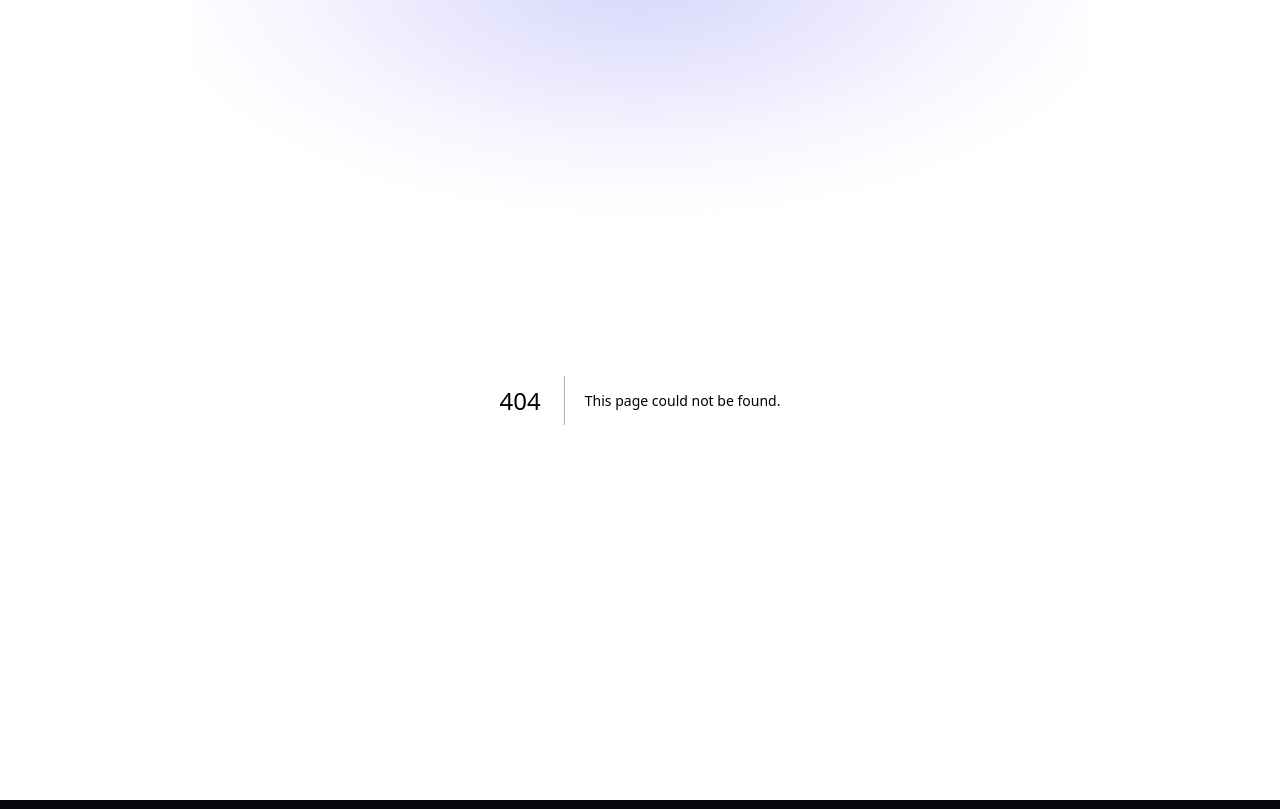
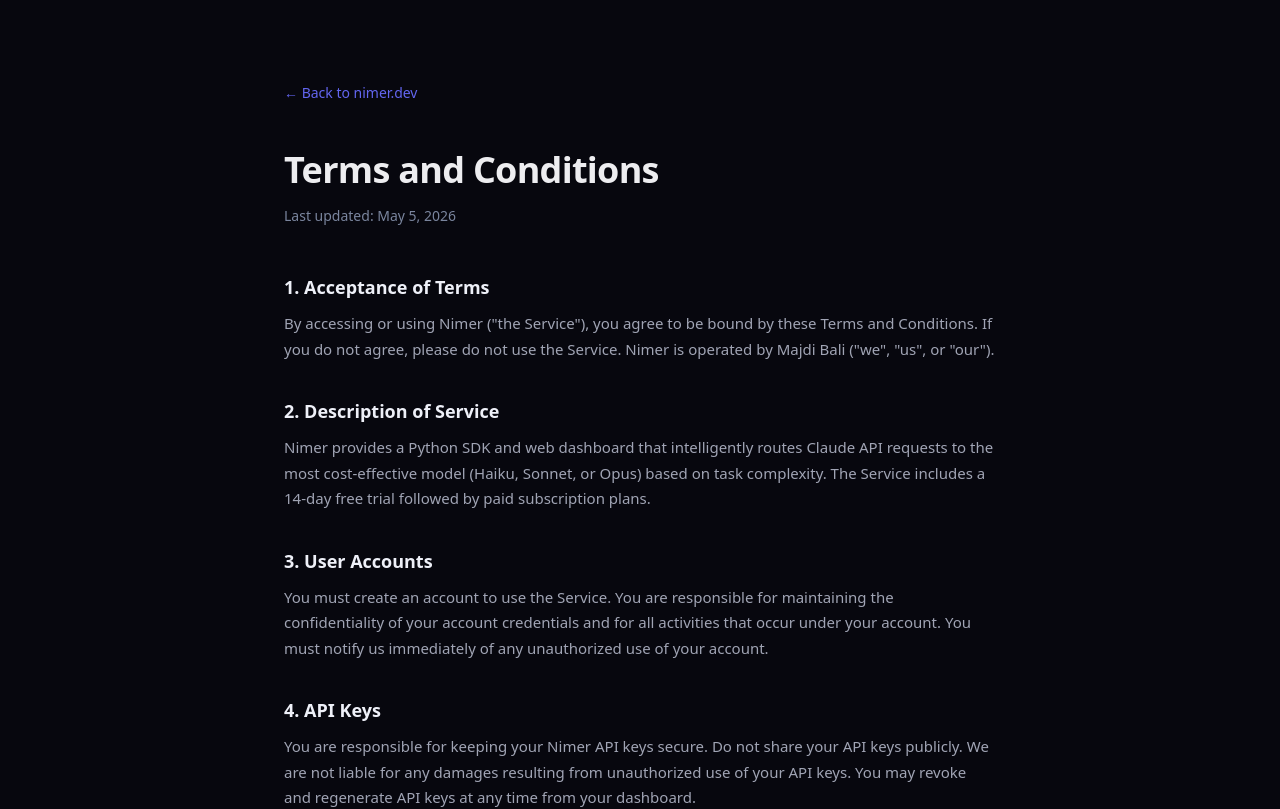
Before and after one commit to nimer-dev/landing, a Next.js app: page /terms in a window 1280 px wide. Before the commit this address had no page. Shown: the top 809 px of the page. Built offline with nearby package versions, Linux system fonts and the light colour scheme.

Commit message:
feat: add Terms and Conditions page, link in footer

```diff
--- a/app/page.tsx
+++ b/app/page.tsx
@@ -674,7 +674,7 @@
           </div>
 
           <div className="font-mono" style={{ fontSize: 11, color: 'var(--fg-muted)' }}>
-            © 2026 Nimer · MIT License
+            © 2026 Nimer · MIT License · <a href="/terms" style={{ color: 'var(--fg-2)', textDecoration: 'none' }}>Terms</a>
           </div>
         </div>
       </footer>
--- /dev/null
+++ b/app/terms/page.tsx
@@ -0,0 +1,99 @@
+import type { Metadata } from "next";
+
+export const metadata: Metadata = {
+  title: "Terms and Conditions — Nimer",
+  description: "Terms and Conditions for Nimer services.",
+};
+
+export default function TermsPage() {
+  return (
+    <div style={{ minHeight: "100vh", background: "var(--bg, #07070e)", color: "var(--fg, #eef0f8)", fontFamily: "system-ui, sans-serif" }}>
+      <div style={{ maxWidth: 760, margin: "0 auto", padding: "80px 24px 120px" }}>
+
+        <a href="/" style={{ color: "#6366f1", fontSize: 14, textDecoration: "none", display: "inline-block", marginBottom: 40 }}>
+          ← Back to nimer.dev
+        </a>
+
+        <h1 style={{ fontSize: 36, fontWeight: 700, marginBottom: 8, letterSpacing: "-0.02em" }}>
+          Terms and Conditions
+        </h1>
+        <p style={{ color: "#7a859e", fontSize: 14, marginBottom: 48 }}>
+          Last updated: May 5, 2026
+        </p>
+
+        {[
+          {
+            title: "1. Acceptance of Terms",
+            body: `By accessing or using Nimer ("the Service"), you agree to be bound by these Terms and Conditions. If you do not agree, please do not use the Service. Nimer is operated by Majdi Bali ("we", "us", or "our").`,
+          },
+          {
+            title: "2. Description of Service",
+            body: `Nimer provides a Python SDK and web dashboard that intelligently routes Claude API requests to the most cost-effective model (Haiku, Sonnet, or Opus) based on task complexity. The Service includes a 14-day free trial followed by paid subscription plans.`,
+          },
+          {
+            title: "3. User Accounts",
+            body: `You must create an account to use the Service. You are responsible for maintaining the confidentiality of your account credentials and for all activities that occur under your account. You must notify us immediately of any unauthorized use of your account.`,
+          },
+          {
+            title: "4. API Keys",
+            body: `You are responsible for keeping your Nimer API keys secure. Do not share your API keys publicly. We are not liable for any damages resulting from unauthorized use of your API keys. You may revoke and regenerate API keys at any time from your dashboard.`,
+          },
+          {
+            title: "5. Acceptable Use",
+            body: `You agree not to use the Service to: (a) violate any applicable laws or regulations; (b) infringe the intellectual property rights of others; (c) transmit harmful, offensive, or malicious content; (d) attempt to gain unauthorized access to our systems; (e) resell or sublicense the Service without prior written consent.`,
+          },
+          {
+            title: "6. Payment and Billing",
+            body: `Paid plans are billed monthly. Payments are processed through Lemon Squeezy. By subscribing, you authorize us to charge your payment method on a recurring basis. Subscriptions auto-renew unless cancelled before the renewal date. The Scale plan is fulfilled manually via direct contact and is not processed through Lemon Squeezy.`,
+          },
+          {
+            title: "7. Free Trial",
+            body: `New accounts receive a 14-day free trial. No credit card is required for the trial. After the trial period, continued access to paid features requires a subscription. We reserve the right to modify or discontinue the free trial at any time.`,
+          },
+          {
+            title: "8. Refunds",
+            body: `If you are not satisfied with the Service, contact us at nimershahm@gmail.com within 7 days of your first charge for a full refund. Refund requests after 7 days are evaluated on a case-by-case basis.`,
+          },
+          {
+            title: "9. Data and Privacy",
+            body: `We collect and process data as described in our Privacy Policy. We do not store the content of your API requests. We collect usage metadata (token counts, model used, cost) to provide the Service. Your data is not sold to third parties.`,
+          },
+          {
+            title: "10. Service Availability",
+            body: `We strive to maintain 99.9% uptime but do not guarantee uninterrupted availability. We are not liable for any losses resulting from service downtime, maintenance, or technical issues. We will notify users of planned maintenance when possible.`,
+          },
+          {
+            title: "11. Intellectual Property",
+            body: `The Nimer SDK is open source and licensed under the MIT License. The dashboard, API, and all associated software remain the property of Nimer. You may not copy, modify, or distribute the dashboard software without permission.`,
+          },
+          {
+            title: "12. Limitation of Liability",
+            body: `To the maximum extent permitted by law, Nimer shall not be liable for any indirect, incidental, special, consequential, or punitive damages, including lost profits or data, arising from your use of the Service. Our total liability shall not exceed the amount you paid us in the 3 months preceding the claim.`,
+          },
+          {
+            title: "13. Termination",
+            body: `We reserve the right to suspend or terminate your account at any time for violation of these Terms. You may cancel your account at any time from the dashboard. Upon termination, your access to the Service will cease and your data may be deleted after 30 days.`,
+          },
+          {
+            title: "14. Changes to Terms",
+            body: `We may update these Terms at any time. We will notify users of material changes via email. Continued use of the Service after changes constitutes acceptance of the new Terms.`,
+          },
+          {
+            title: "15. Contact",
+            body: `For questions about these Terms, contact us at: nimershahm@gmail.com`,
+          },
+        ].map((section) => (
+          <div key={section.title} style={{ marginBottom: 36 }}>
+            <h2 style={{ fontSize: 18, fontWeight: 600, marginBottom: 10, color: "#eef0f8" }}>
+              {section.title}
+            </h2>
+            <p style={{ color: "#a0a4b4", lineHeight: 1.7, fontSize: 15, margin: 0 }}>
+              {section.body}
+            </p>
+          </div>
+        ))}
+
+      </div>
+    </div>
+  );
+}
```
